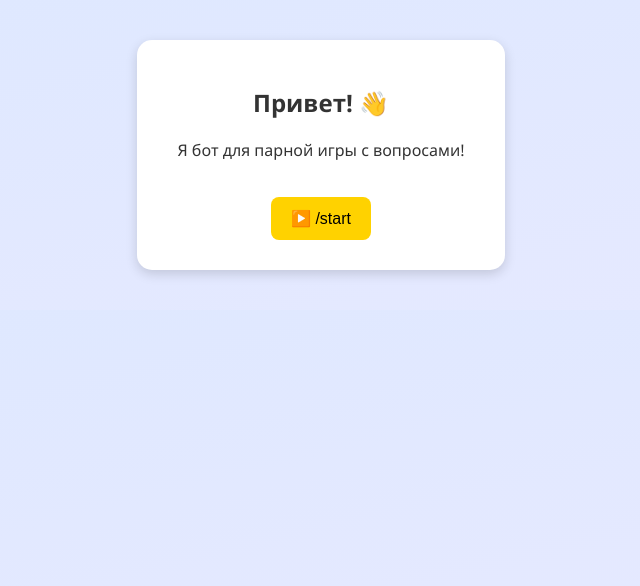
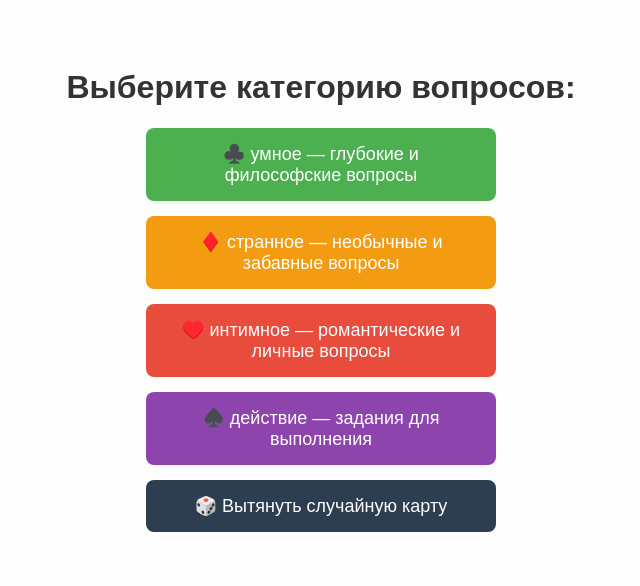
Before and after one commit to lanamontana/umno_game_bot, a Flask app: page /menu in a window 1280 px wide. Shown: the top 586 px of the page, without its empty margins (319-959 px from the left). Run offline with Flask 3, Linux system fonts and the light colour scheme; parts of the project's set-up code (start-up, migrations or seed data) failed here and were passed over.

Commit message:
Add files via upload

```diff
--- a/app.py
+++ b/app.py
@@ -9,7 +9,6 @@ load_dotenv()
 app = Flask(__name__)
 app.secret_key = os.getenv("FLASK_SECRET_KEY", "mysecretkey")
 
-# Заглушки. Ты их замени на свой код или импорт из questions.py
 QUESTIONS = {
     "smart": ["Что такое квантовая запутанность?"],
     "weird": ["Что бы ты сделал, если бы оказался на Марсе?"],
@@ -18,22 +17,19 @@ QUESTIONS = {
 }
 
 CATEGORY_NAMES = {
-    "smart": "♣ Умное",
-    "weird": "♦ Странное",
-    "intimate": "♥ Интимное",
-    "action": "♠ Действие"
+    "smart": "♣️ Умное",
+    "weird": "♦️ Странное",
+    "intimate": "♥️ Интимное",
+    "action": "♠️ Действие"
 }
-
 
 @app.route('/')
 def intro():
     return render_template('intro.html')
 
-
 @app.route('/menu')
 def menu():
     return render_template('index.html', category_names=CATEGORY_NAMES)
-
 
 @app.route("/category/<category>")
 def category(category):
@@ -46,7 +42,6 @@ def category(category):
                            category=category,
                            category_names=CATEGORY_NAMES)
 
-
 @app.route('/random_card')
 def random_card():
     category = random.choice(list(QUESTIONS.keys()))
@@ -56,11 +51,9 @@ def random_card():
                            category=category,
                            category_names=CATEGORY_NAMES)
 
-
 @app.route('/admin')
 def admin():
     return render_template('admin.html', categories=CATEGORY_NAMES)
-
 
 @app.route('/admin/add_question', methods=['POST'])
 def add_question():
@@ -71,13 +64,11 @@ def add_question():
         QUESTIONS[category].append(question.strip())
     return redirect(url_for('admin'))
 
-
 @app.route('/clear_chat', methods=['POST'])
 def clear_chat():
     session['chat_history'] = []
     session.modified = True
     return redirect(url_for('index'))
-
 
 @app.route('/start/<category>')
 def start(category):
@@ -104,6 +95,5 @@ def start(category):
     session.modified = True
     return redirect(url_for('index'))
 
-
-if __name__ == "__main__":
+if name == "__main__":
     app.run(host='0.0.0.0', port=5000, debug=True)
--- a/templates/index.html
+++ b/templates/index.html
@@ -1,82 +1,45 @@
 <!DOCTYPE html>
 <html lang="ru">
 <head>
-  <meta charset="UTF-8" />
-  <title>Умное Game Bot</title>
+    <meta charset="UTF-8">
+    <title>Выбор категории</title>
     <style>
         body {
-      font-family: 'Segoe UI', sans-serif;
-      background: linear-gradient(to bottom right, #dee8ff, #e6e9ff);
-      margin: 0;
+            font-family: Arial, sans-serif;
+            background-color: #fdfdfd;
+            text-align: center;
             padding: 40px;
-      display: flex;
-      flex-direction: column;
-      align-items: center;
+        }
+        h1 {
             color: #333;
         }
-    .container {
-      background-color: white;
-      border-radius: 15px;
-      padding: 30px 40px;
-      max-width: 500px;
-      box-shadow: 0 4px 12px rgba(0, 0, 0, 0.15);
-      text-align: center;
-      animation: fadeIn 1s ease;
+        .category-button {
+            display: block;
+            margin: 15px auto;
+            padding: 15px 25px;
+            font-size: 18px;
+            color: white;
+            background-color: #555;
+            border: none;
+            border-radius: 8px;
+            text-decoration: none;
+            width: 300px;
         }
-    h1 {
-      font-size: 24px;
-      margin-bottom: 20px;
-    }
-    .category {
-      margin: 10px 0;
-      font-size: 16px;
-      text-align: left;
-    }
-    button {
-      background-color: #ffd200;
-      border: none;
-      padding: 12px 20px;
-      font-size: 16px;
-      border-radius: 8px;
-      cursor: pointer;
-      margin-top: 20px;
-    }
-    button:hover {
-      background-color: #f0c100;
-    }
-    .hidden {
-      display: none;
-    }
-    @keyframes fadeIn {
-      from { opacity: 0; transform: translateY(20px); }
-      to { opacity: 1; transform: translateY(0); }
-    }
+        .smart { background-color: #4CAF50; }
+        .weird { background-color: #f39c12; }
+        .intimate { background-color: #e74c3c; }
+        .action { background-color: #8e44ad; }
+        .random { background-color: #2c3e50; }
     </style>
 </head>
 <body>
-  <!-- Экран приветствия -->
-  <div class="container" id="startScreen">
-    <h1>Привет! 👋</h1>
-    <p>Я бот для парной игры с вопросами!</p>
-    <button onclick="showCategories()">▶️ /start</button>
-  </div>
+    <h1>Выберите категорию вопросов:</h1>
 
-  <!-- Экран с категориями -->
-  <div class="container hidden" id="categoriesScreen">
-    <h1>Выберите категорию вопросов:</h1>
-    <div class="category">♠️ <b>умное</b> — глубокие и философские вопросы</div>
-    <div class="category">♦️ <b>странное</b> — необычные и забавные вопросы</div>
-    <div class="category">♥️ <b>интимное</b> — романтические и личные вопросы</div>
-    <div class="category">♣️ <b>действие</b> — задания для выполнения</div>
-    <button>🃏 Вытянуть случайную карту</button>
-    <p style="margin-top: 10px; font-size: 14px; color: #888;">Нажмите на кнопку с нужной категорией!</p>
-  </div>
+    <a class="category-button smart" href="/category/smart">♣️ умное — глубокие и философские вопросы</a>
+    <a class="category-button weird" href="/category/weird">♦️ странное — необычные и забавные вопросы</a>
+    <a class="category-button intimate" href="/category/intimate">♥️ интимное — романтические и личные вопросы</a>
+    <a class="category-button action" href="/category/action">♠️ действие — задания для выполнения</a>
 
-  <script>
-    function showCategories() {
-      document.getElementById('startScreen').classList.add('hidden');
-      document.getElementById('categoriesScreen').classList.remove('hidden');
-    }
-  </script>
+    <a class="category-button random" href="/random_card">🎲 Вытянуть случайную карту</a>
 </body>
 </html>
```
Also changed, not shown: templates/questions.html.txt (added, +11 -0 lines). Lines whose indentation alone changed are shown as unchanged.
